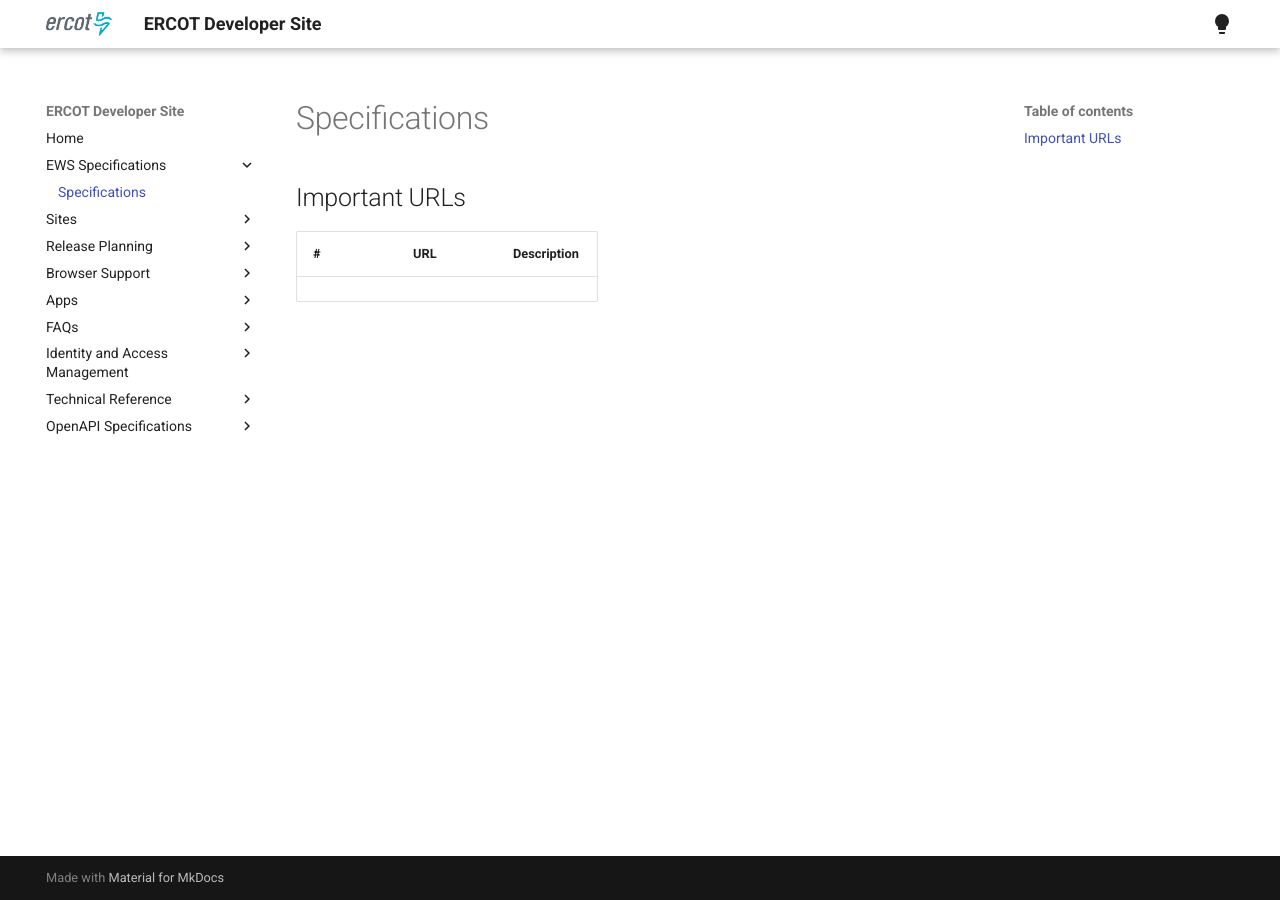
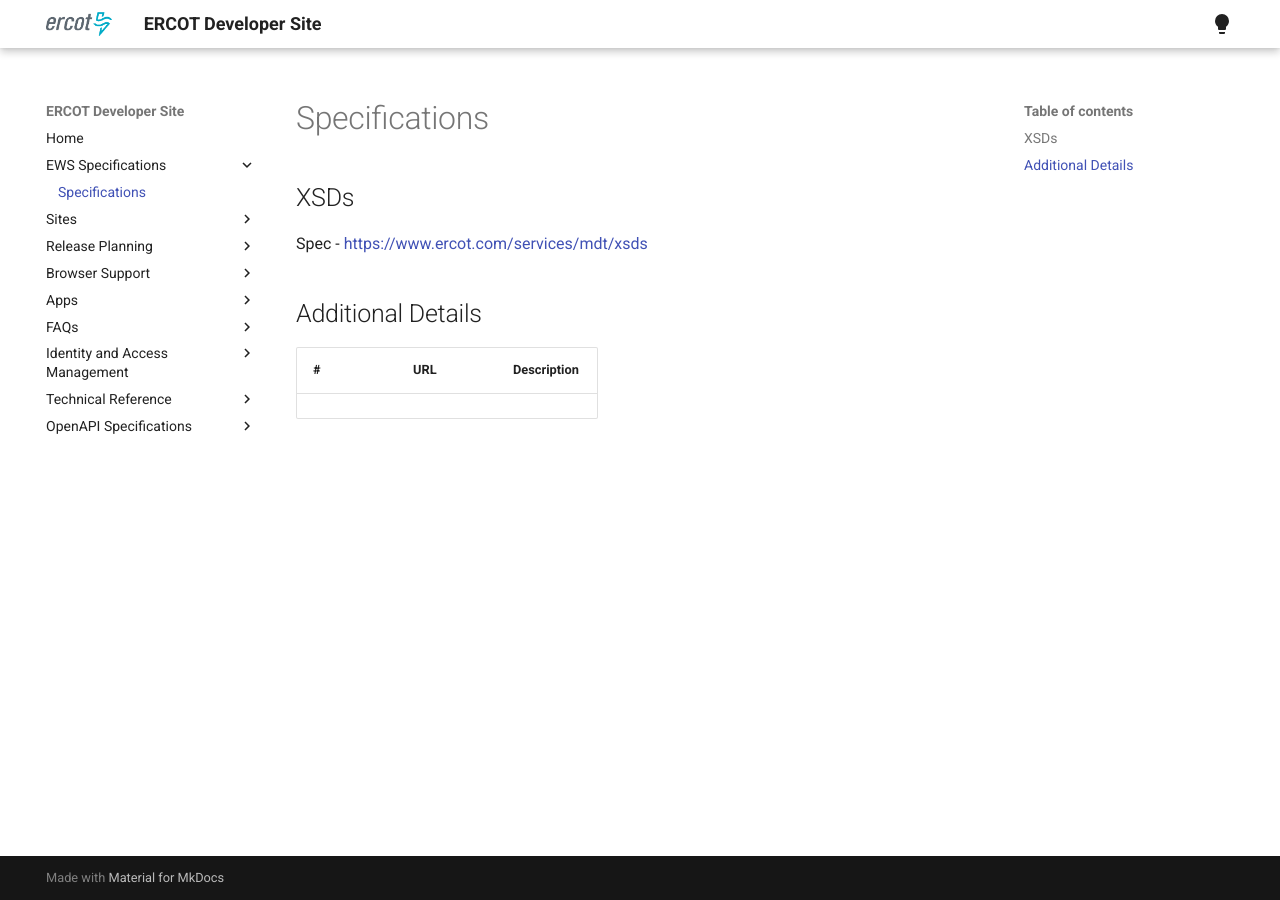
Before and after one commit to ercot/api-specs, an MkDocs documentation site: the page built from docs/EWS/ews.md, in a window 1280 px wide. Built offline with MkDocs 1.6.1 and Material for MkDocs 9.7.7, drawn with Linux system fonts in a browser that asks for light colours.

Commit message:
Update ews.md

```diff
--- a/docs/EWS/ews.md
+++ b/docs/EWS/ews.md
@@ -1,5 +1,8 @@
 # Specifications
-## Important URLs
+## XSDs
+Spec - [https://www.ercot.com/services/mdt/xsds](https://www.ercot.com/services/mdt/xsds)
+
+## Additional Details
 
 # | URL | Description |
 ---------------------------- | -------------------------------------- | ----------------------------------------
```
